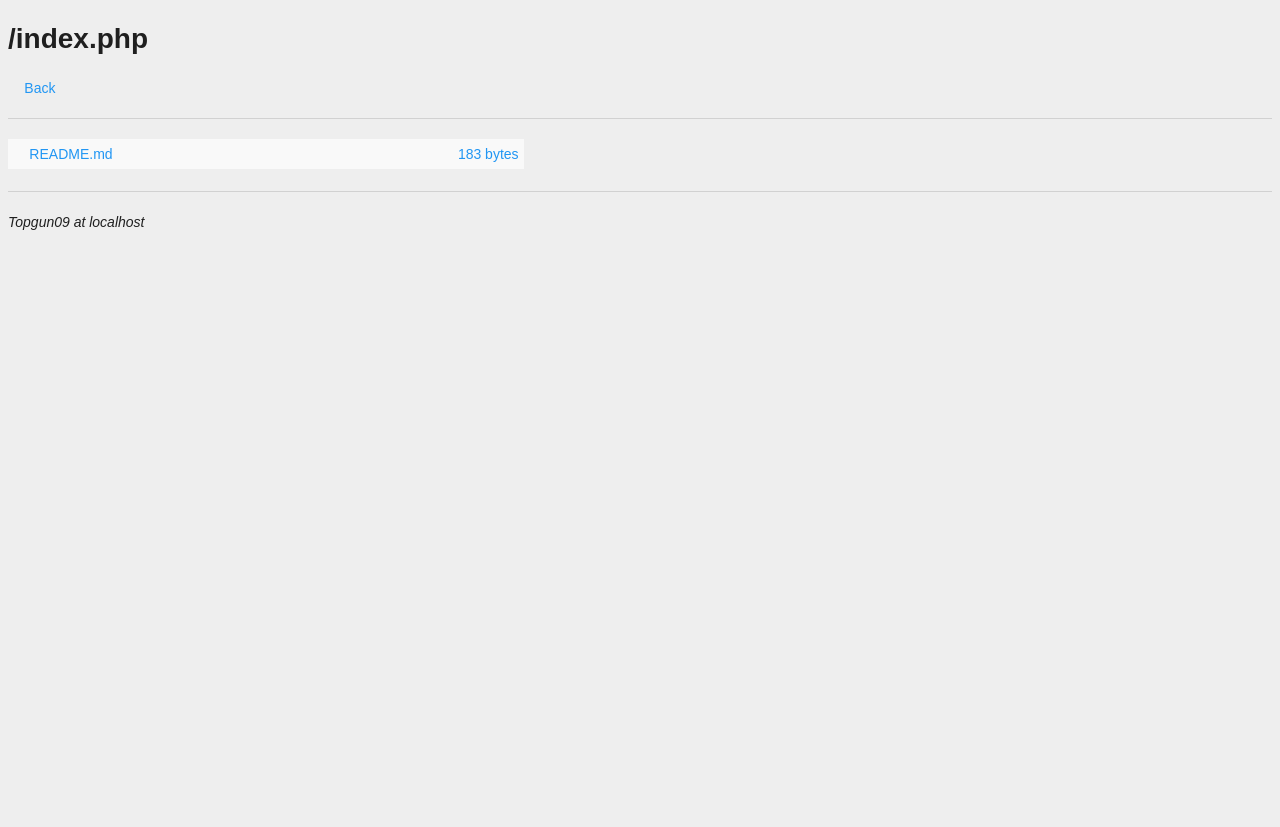
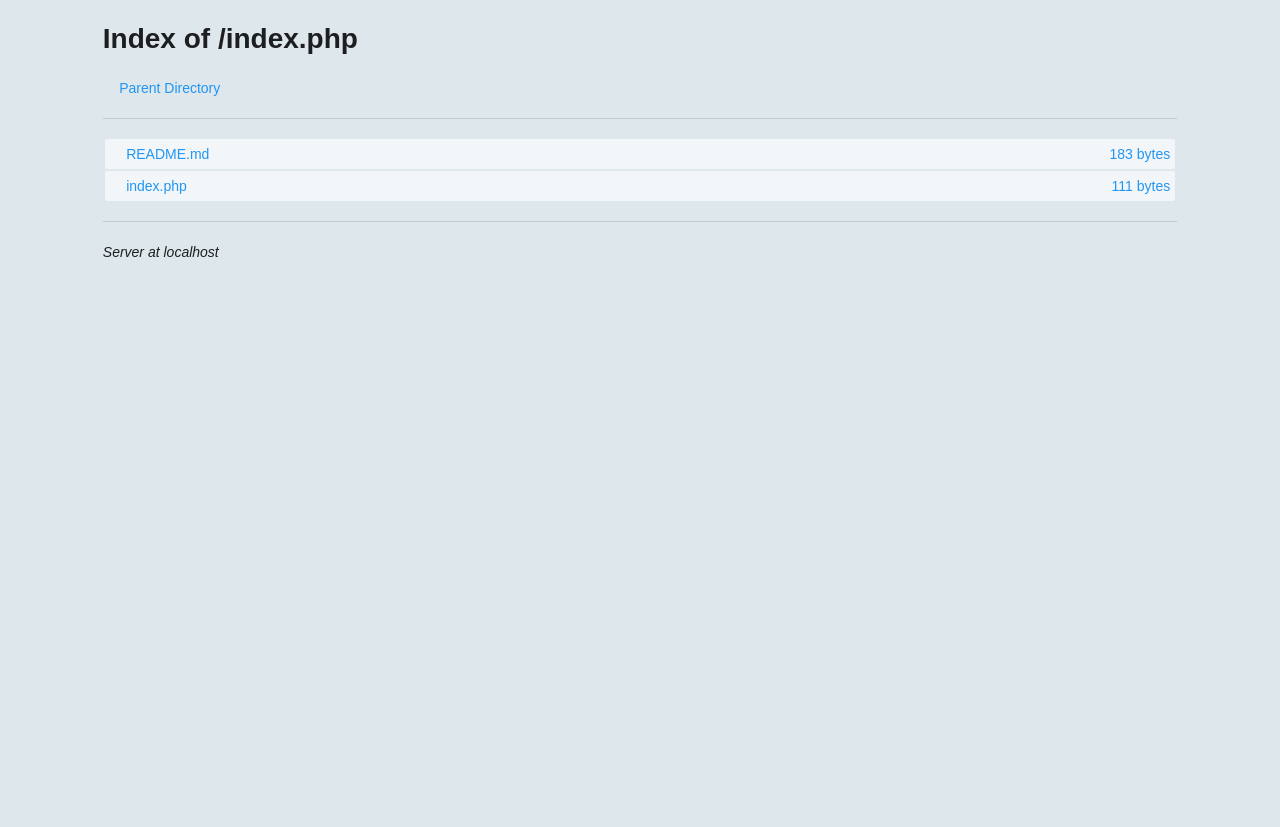
Before and after one commit to topgun09/Folder-Explorer, a PHP site: page /index.php in a window 1280 px wide. Run offline with PHP 8.4, Linux system fonts and the light colour scheme.

Commit message:
Update explorer.inc.php

```diff
--- a/explorer.inc.php
+++ b/explorer.inc.php
@@ -1,35 +1,38 @@
-<!doctype html>
+<?php
+
+$pageTitle = 'Index of '.$_SERVER['REQUEST_URI'];
+
+?>
+<!DOCTYPE html>
 <html>
   <head>
     <meta charset="utf-8">
     <meta http-equiv="X-UA-Compatible" content="IE=edge">
     <meta name="viewport" content="width=device-width, initial-scale=1">
-    <title>Files | <?php echo $_SERVER['REQUEST_URI']; ?></title>
+    <title><?= $pageTitle ?></title>
     <!-- fonts -->
     <link href="https://fonts.googleapis.com/icon?family=Material+Icons" rel="stylesheet">
     <!-- css -->
     <style>
-    html,
 body {
     min-height: 100vh;
-        background-color: #eee;
+    background-color: #dee7eb;
 }
+
 body {
-        font-family: Arial,Verdana,Tahoma;
+    font-family: Arial, Verdana, Tahoma, Arial, Helvetica, sans-serif;
     font-size: 14px;
     font-weight: 400;
     line-height: 1.429;
     color: rgba(0,0,0,.87);
 }
-    html,
-    body,
-    input,
-    textarea,
-    button {
+
+html, body, input, textarea, button {
     -webkit-font-smoothing: antialiased;
     -moz-osx-font-smoothing: grayscale;
     text-shadow: 1px 1px 1px rgba(0, 0, 0, 0.004);
 }
+
 hr {
     margin-top: 20px;
     margin-bottom: 20px;
@@ -37,73 +40,118 @@
     height: 1px;
     background-color: rgba(0,0,0,.12);
 }
+
 hr {
     -webkit-box-sizing: content-box;
     box-sizing: content-box;
     overflow: visible;
 }
-    img{
+
+img {
     border: none;
 }
+
 a {
     color: #2196F3;
     text-decoration: none;
 }
-    a i{ vertical-align: middle !important; }
-    .icon-sm{
+
+a i {
     vertical-align: middle !important;
-      font-size:1rem;
-      opacity:.97;
 }
-    .over-sc{
-        overflow-y: scroll;
+
+.container {
+    margin: 0 auto;
+    max-width: 1280px;
+    width: calc(100% - 20px);
 }
-    .file-browser a{
-      display:inline-block;
-      padding:5px 5px 5px 5px;
-      width:40%;
-      margin:0 10px 2px 0px;
-      background-color:rgba(255,255,255,0.65);
-    }
-    .file-browser a:hover{
-      background-color:rgba(255,255,255,.9);
-    }
-    .file-browser a:focus{
-      background-color:rgba(255,255,255,1);
-    }
-    @media screen and (max-width: 1000px) {
-      .file-browser a{
-        padding:7px 5px 7px 5px;
-        width:60%;
+
+@media only screen and (min-width: 601px) {
+    .container {
+        width: 95%;
     }
 }
-    @media screen and (max-width: 768px) {
-      .file-browser a{
-        padding:7px 5px 7px 5px;
-        width:80%;
+
+@media only screen and (min-width: 993px) {
+    .container {
+        width: 85%;
     }
 }
-    @media screen and (max-width: 562px) {
-      .file-browser a{
-        padding:8px 5px 8px 5px;
-        margin:0 10px 3px 0px;
-        width:95%;
+
+.flex-grow {
+    display: inline-block;
+    flex-grow: 1;
+}
+
+.title {
+    word-wrap: break-word;
+}
+
+.icon-sm {
+    vertical-align: middle !important;
+    font-size: 1rem;
+    opacity: .97;
+}
+
+.file-browser a {
+    display: flex;
+    align-items: center;
+    box-sizing: border-box;
+    padding: 5px 5px 5px 5px;
+    margin: 0 2px 2px 2px;
+    background-color: rgba(255,255,255,0.65);
+    border-radius: 2px;
+}
+
+.file-browser a:hover {
+    background-color: rgba(255,255,255,.9);
+}
+
+.file-browser a:focus {
+    background-color: rgba(255,255,255,1);
+}
+
+.file-browser a > span {
+    flex-wrap: wrap;
+    word-break: break-word;
+}
+
+@media screen and (max-width: 1000px) {
+    .file-browser a {
+        padding: 7px 5px 7px 5px;
     }
 }
-    .icon-sm.file{
-        color:rgb(49, 99, 182, .9);
+
+@media screen and (max-width: 768px) {
+    .file-browser a {
+        padding: 7px 5px 7px 5px;
     }
-	.icon-sm.folder{
-        color:rgba(255, 204, 102, .8);
 }
-    .file-browser a:hover{
+
+@media screen and (max-width: 562px) {
+    .file-browser a {
+        padding:8px 5px 8px 5px;
+        margin: 0 10px 3px 0px;
+    }
+}
+
+.icon-sm.file {
+    color: rgba(49, 99, 182, .9);
+}
+
+.icon-sm.folder {
+    color: rgba(255, 204, 102, .8);
+}
+
+.file-browser a:hover {
     text-decoration: none;
 }
     </style>
   </head>
   <body>
-<h1 class="over-sc"><?php echo $_SERVER['REQUEST_URI']; ?></h1>
-	  <a href="../"><i class="material-icons icon-sm">&#xe5c4;</i> Back</a>
+<div class="container">
+    <h1 class="title"><?= $pageTitle ?></h1>
+        <a href="../"><i class="material-icons icon-sm">&#xe5d8;</i> Parent Directory</a>
         <div class="file-browser">
     <hr />
     <?php
@@ -140,11 +188,11 @@
         if (is_dir ($thedir)){
         $scanarray = scandir ($thedir);
         for ($i = 0; $i < count ($scanarray); $i++){
-        if ($scanarray[$i] != "." && $scanarray[$i] != ".." && $scanarray[$i] != "index.php" && $scanarray[$i] != "explorer.inc.php"){ // <- hide files
+            if ($scanarray[$i] != "." && $scanarray[$i] != ".." && $scanarray[$i] != basename(__FILE__) && $scanarray[$i] != "explorer.inc.php" && substr( $scanarray[$i], 0, 3 ) != ".ht"){ // <- hide files
                 if(is_dir($scanarray[$i])){
-				echo '<a href="' . $scanarray[$i] . '/"><i class="material-icons icon-sm folder">&#xe2c7;</i> ' .  $scanarray[$i] . '/</a><br />';
+                    echo '<a href="' . $scanarray[$i] . '/"><i class="material-icons icon-sm folder">&#xe2c7;</i>&nbsp;<span>' .  $scanarray[$i] . '</span>/</a>';
                 }else{
-				echo '<a href="' . $scanarray[$i] . '"><i class="material-icons icon-sm file">&#xe24d;</i> ' .  $scanarray[$i] . ' <span style="float:right;white-space: nowrap;">'. formatSizeUnits(filesize($scanarray[$i])) .'</span></a><br />';
+                    echo '<a href="' . $scanarray[$i] . '"><i class="material-icons icon-sm file">&#xe24d;</i>&nbsp;<span>' .  $scanarray[$i] . '</span> <span class="flex-grow"></span>&nbsp;<span>'. formatSizeUnits(filesize($scanarray[$i])) .'</span></a>';
                 }
 
             }
@@ -153,13 +201,13 @@
             header('HTTP/1.0 404 Not Found');
         }
     }
-  echo numfilesindir (".");
+    numfilesindir (".");
 
     ?>
         <hr />
             </div>
-<address>Topgun09 at <?php echo $_SERVER['HTTP_HOST']; ?></address>
+        <address>Server at <?php echo $_SERVER['HTTP_HOST']; ?></address>
         <br />
-
+    </div>
   </body>
 </html>
```
Lines whose indentation alone changed are shown as unchanged.
